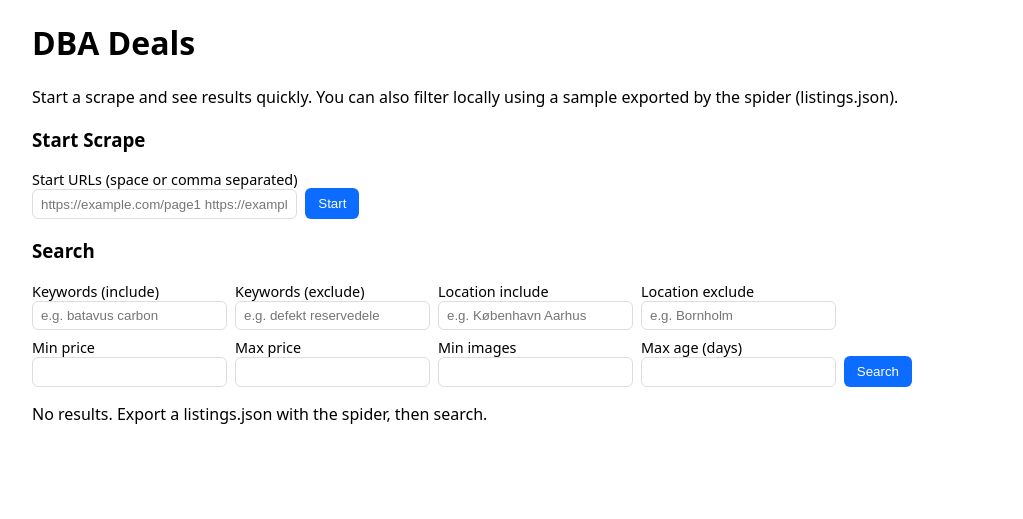
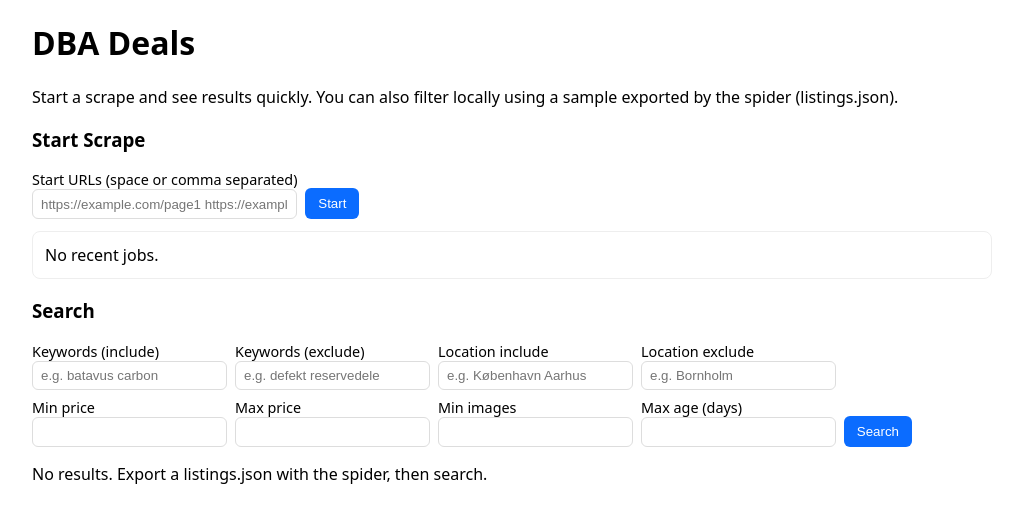
Before and after one commit to darksworm/DBAAgent, a FastAPI app: page / in a window 1280 px wide. Shown: the top 519 px of the page, without its empty margins (128-1151 px from the left). Run offline with FastAPI, Linux system fonts and the light colour scheme; data that the repository does not hold is empty; some libraries are stand-ins or nearby versions.

Commit message:
ui(scrape): persist job view across refresh via /scrape/jobs polling; list recent jobs; start returns jobs list

```diff
--- a/src/dba_agent/web/jobs.py
+++ b/src/dba_agent/web/jobs.py
@@ -163,3 +163,9 @@ class JobManager:
             except Exception:
                 pass
         return True
+
+    def list_recent(self, limit: int = 5) -> List[ScrapeJob]:
+        with self._lock:
+            jobs = list(self._jobs.values())
+        jobs.sort(key=lambda j: j.started_at, reverse=True)
+        return jobs[:limit]
--- a/src/dba_agent/web/main.py
+++ b/src/dba_agent/web/main.py
@@ -169,8 +169,8 @@ def ingest_from_file(request: Request) -> HTMLResponse:
 def start_scrape(request: Request, start_urls: str = Form(...)) -> HTMLResponse:
     job = jobs.start(start_urls)
     return templates.TemplateResponse(
-        "partials/scrape_status.html",
-        {"request": request, "job": job},
+        "partials/scrape_jobs.html",
+        {"request": request, "jobs": jobs.list_recent()},
     )
 
 
@@ -191,6 +191,14 @@ def scrape_stop(job_id: str = Form(...)) -> JSONResponse:
     return JSONResponse({"ok": ok})
 
 
+@app.get("/scrape/jobs", response_class=HTMLResponse)
+def scrape_jobs(request: Request) -> HTMLResponse:
+    return templates.TemplateResponse(
+        "partials/scrape_jobs.html",
+        {"request": request, "jobs": jobs.list_recent()},
+    )
+
+
 @app.get("/events")
 async def sse_events() -> StreamingResponse:
     q: queue.Queue[bytes] = await hub.subscribe()
--- a/src/dba_agent/web/templates/index.html
+++ b/src/dba_agent/web/templates/index.html
@@ -45,6 +45,8 @@
       <button type="submit">Start</button>
     </form>
     <div id="scrape-status"></div>
+    <!-- Keep the jobs list fresh across refreshes -->
+    <div hx-get="/scrape/jobs" hx-trigger="load, every 1s" hx-target="#scrape-status" hx-swap="innerHTML" style="display:none"></div>
     <div id="events" hx-ext="sse" sse-connect="/events"></div>
 
     <h3>Search</h3>
--- /dev/null
+++ b/src/dba_agent/web/templates/partials/scrape_jobs.html
@@ -0,0 +1,7 @@
+{% if jobs %}
+  {% for job in jobs %}
+    {% include 'partials/scrape_status.html' %}
+  {% endfor %}
+{% else %}
+  <div class="card" style="margin:.75rem 0; padding:.75rem; border:1px solid #eee; border-radius:8px;">No recent jobs.</div>
+{% endif %}
```
